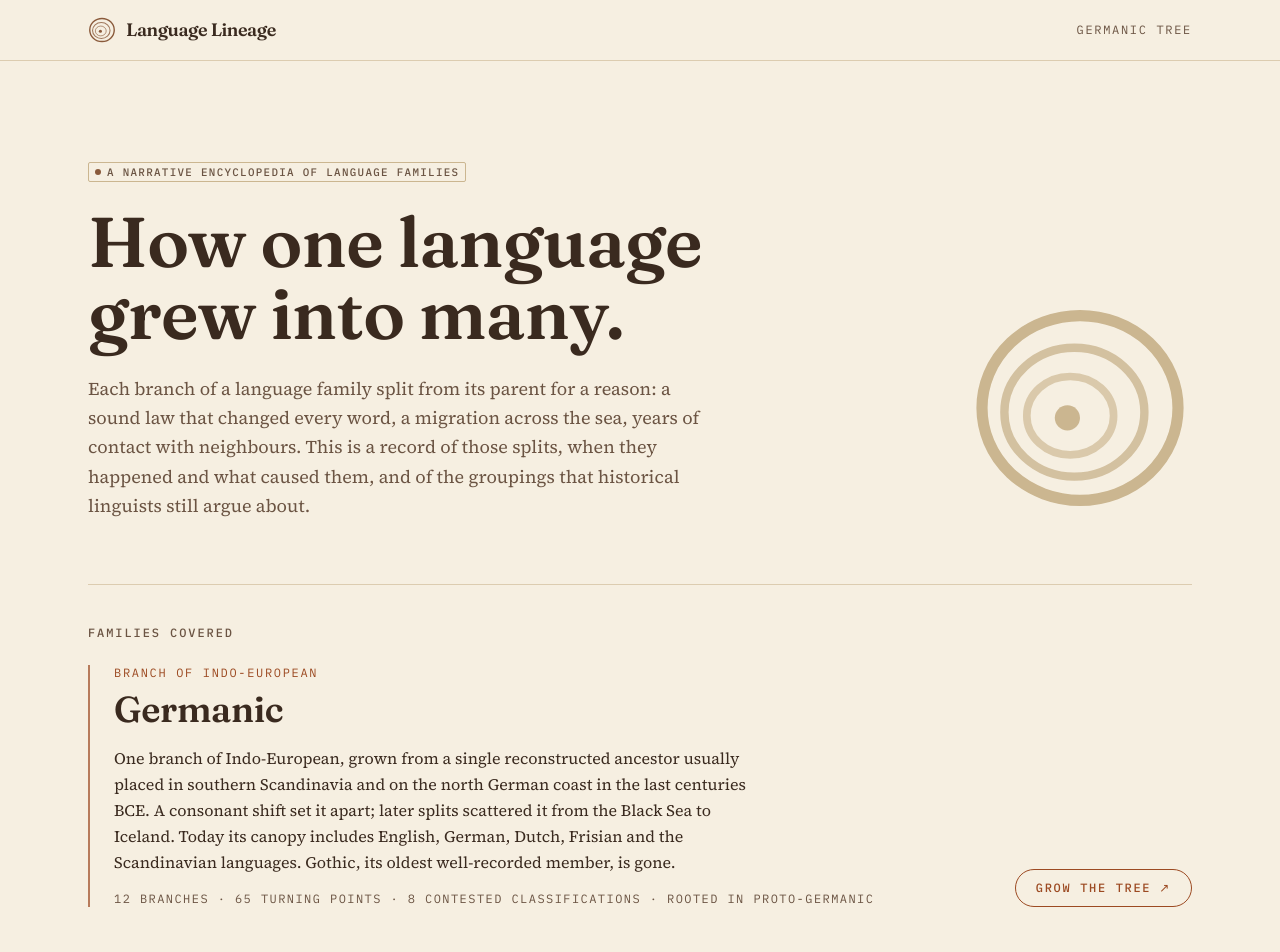
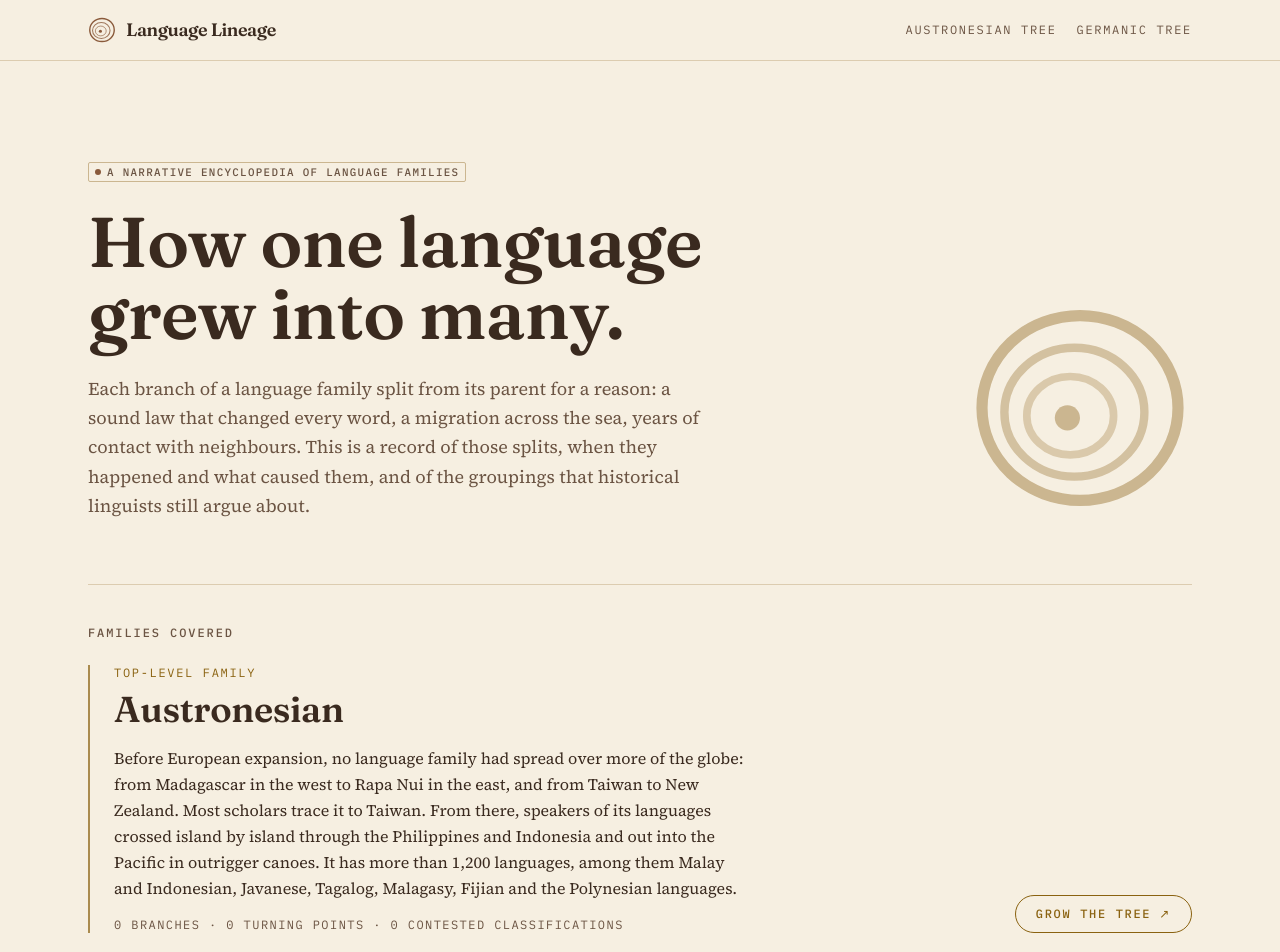
Before and after one commit to andifathulms/language-lineage, a Next.js app: page / in a window 1280 px wide. Shown: the top 952 px of the page. Built offline with nearby package versions, Linux system fonts and the light colour scheme; a web font is replaced by a local one.

Commit message:
content: add Austronesian family
Second family, with an ochre accent and an explicitly unproven deeper
root. The validator now requires every family to declare buried_root.

Co-Authored-By: Claude Opus 5.5 (1M context) <noreply@anthropic.com>

```diff
--- /dev/null
+++ b/content/families/austronesian.json
@@ -0,0 +1,13 @@
+{
+  "slug": "austronesian",
+  "name": "Austronesian",
+  "superfamily": null,
+  "summary": "Before European expansion, no language family had spread over more of the globe: from Madagascar in the west to Rapa Nui in the east, and from Taiwan to New Zealand. Most scholars trace it to Taiwan. From there, speakers of its languages crossed island by island through the Philippines and Indonesia and out into the Pacific in outrigger canoes. It has more than 1,200 languages, among them Malay and Indonesian, Javanese, Tagalog, Malagasy, Fijian and the Polynesian languages.",
+  "root_branch_id": "proto-austronesian",
+  "buried_root": { "name": "No proven deeper root", "note": "Austric? Austro-Tai? · disputed", "proven": false },
+  "accent": { "light": "138 98 16", "dark": "214 168 72" },
+  "sources": [
+    { "citation": "Hammarström, Harald, Robert Forkel, Martin Haspelmath & Sebastian Bank. Glottolog: Austronesian (aust1307).", "url": "https://glottolog.org/resource/languoid/id/aust1307" },
+    { "citation": "Blust, Robert. 2013. The Austronesian Languages, revised ed. Canberra: Asia-Pacific Linguistics.", "url": null }
+  ]
+}
--- a/scripts/validate-content.mjs
+++ b/scripts/validate-content.mjs
@@ -28,6 +28,7 @@ const figureIds = new Set(figures.map((f) => f.id));
 for (const { file, data: f } of families) {
   if (`families/${f.slug}.json` !== file) err(file, `file name should match slug "${f.slug}"`);
   if (!byId.has(f.root_branch_id)) err(file, `root_branch_id "${f.root_branch_id}" not found`);
+  if (!f.buried_root?.name) err(file, "missing buried_root (what lies below the root branch)");
 }
 
 for (const { file, data: b } of branches) {
```
